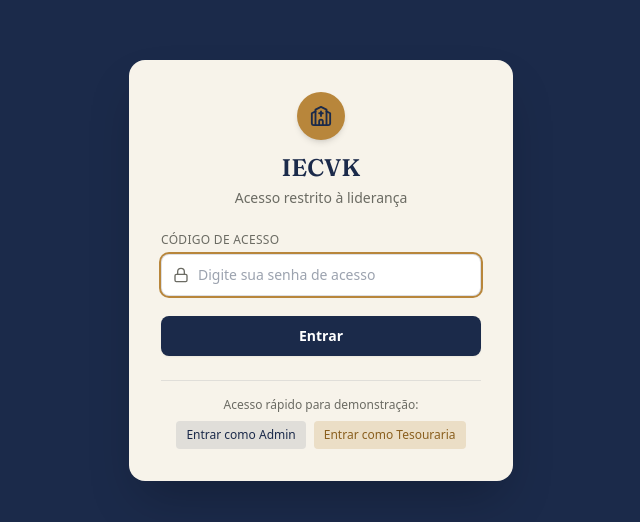
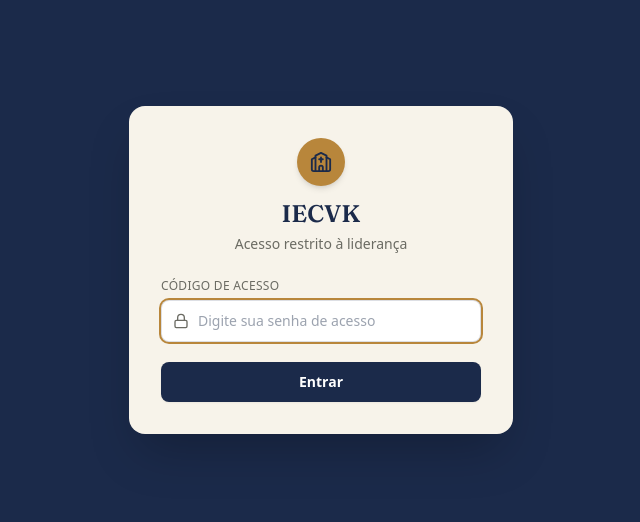
Before and after one commit to Lazocode/system-church, a React (Vite) app: page / in a window 1280 px wide. Shown: the part 130-652 px from the top of the page, without its empty margins (319-959 px from the left). Built offline with nearby package versions, Linux system fonts and the light colour scheme; no server answers.

Commit message:
remove button demostration

```diff
--- a/src/components/shared/Login.tsx
+++ b/src/components/shared/Login.tsx
@@ -111,27 +111,6 @@ export default function Login({ onLogin }: LoginProps) {
         >
           Entrar
         </button>
-
-        {/* Atalhos rápidos para testes e demonstração */}
-        <div className="mt-6 pt-4 border-t border-[#1B2A4A]/10 text-center">
-          <p className="text-xs text-[#6B6B63] mb-2 font-medium">Acesso rápido para demonstração:</p>
-          <div className="flex items-center justify-center gap-2">
-            <button
-              type="button"
-              onClick={() => onLogin('admin')}
-              className="text-xs bg-[#1B2A4A]/10 hover:bg-[#1B2A4A]/20 text-[#1B2A4A] px-2.5 py-1.5 rounded font-medium transition-colors"
-            >
-              Entrar como Admin
-            </button>
-            <button
-              type="button"
-              onClick={() => onLogin('tesouraria')}
-              className="text-xs bg-[#B8863B]/20 hover:bg-[#B8863B]/30 text-[#8A5F1E] px-2.5 py-1.5 rounded font-medium transition-colors"
-            >
-              Entrar como Tesouraria
-            </button>
-          </div>
-        </div>
       </form>
     </div>
   );
```
Also changed, not shown: 1 other file (tests, documents, lock files or other folders).
